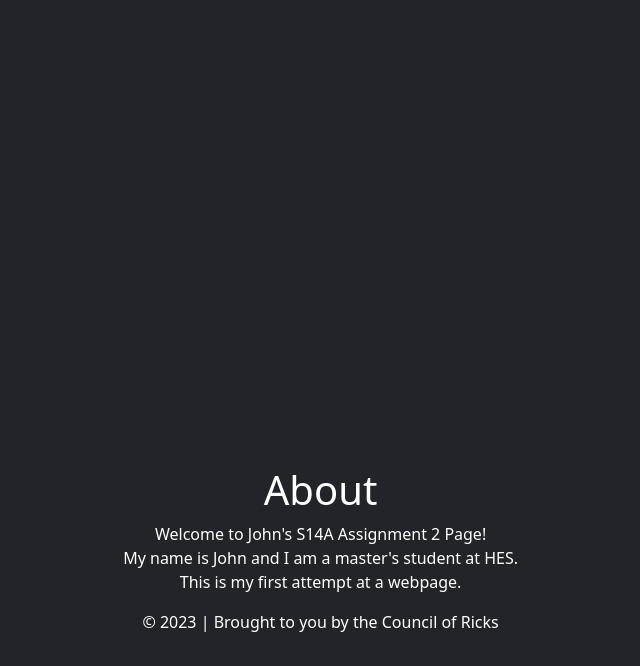
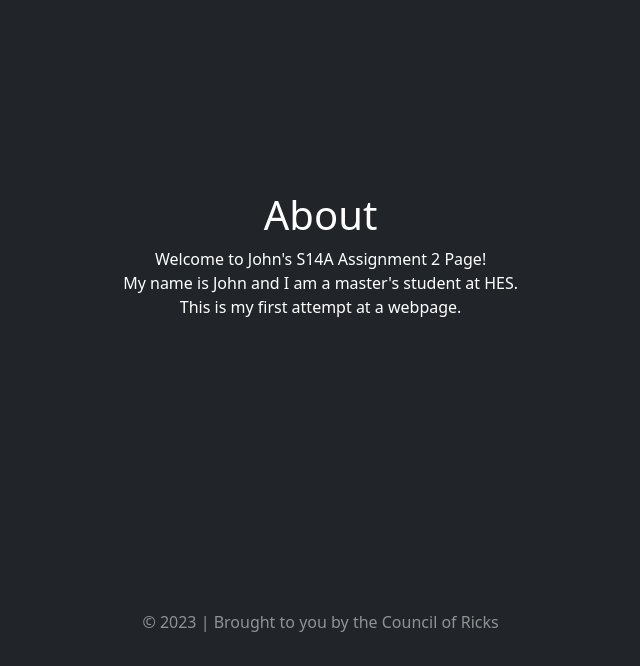
Before and after one commit to ywu385/s14a2023_assign2, a Flask app: page /about in a window 1280 px wide. Shown: the part 134-800 px from the top of the page, without its empty margins (324-964 px from the left). Run offline with Flask 3, Linux system fonts and the light colour scheme.

Commit message:
editing footer

```diff
--- a/templates/_footer.html
+++ b/templates/_footer.html
@@ -1,3 +1,3 @@
-<footer class="footer text-center">
-  <p>&copy; 2023 | Brought to you by the Council of Ricks</p>
-</footer>
+<footer class="mt-auto text-white-50">
+    <p>&copy; 2023 | Brought to you by the Council of Ricks</p>
+  </footer>
```
